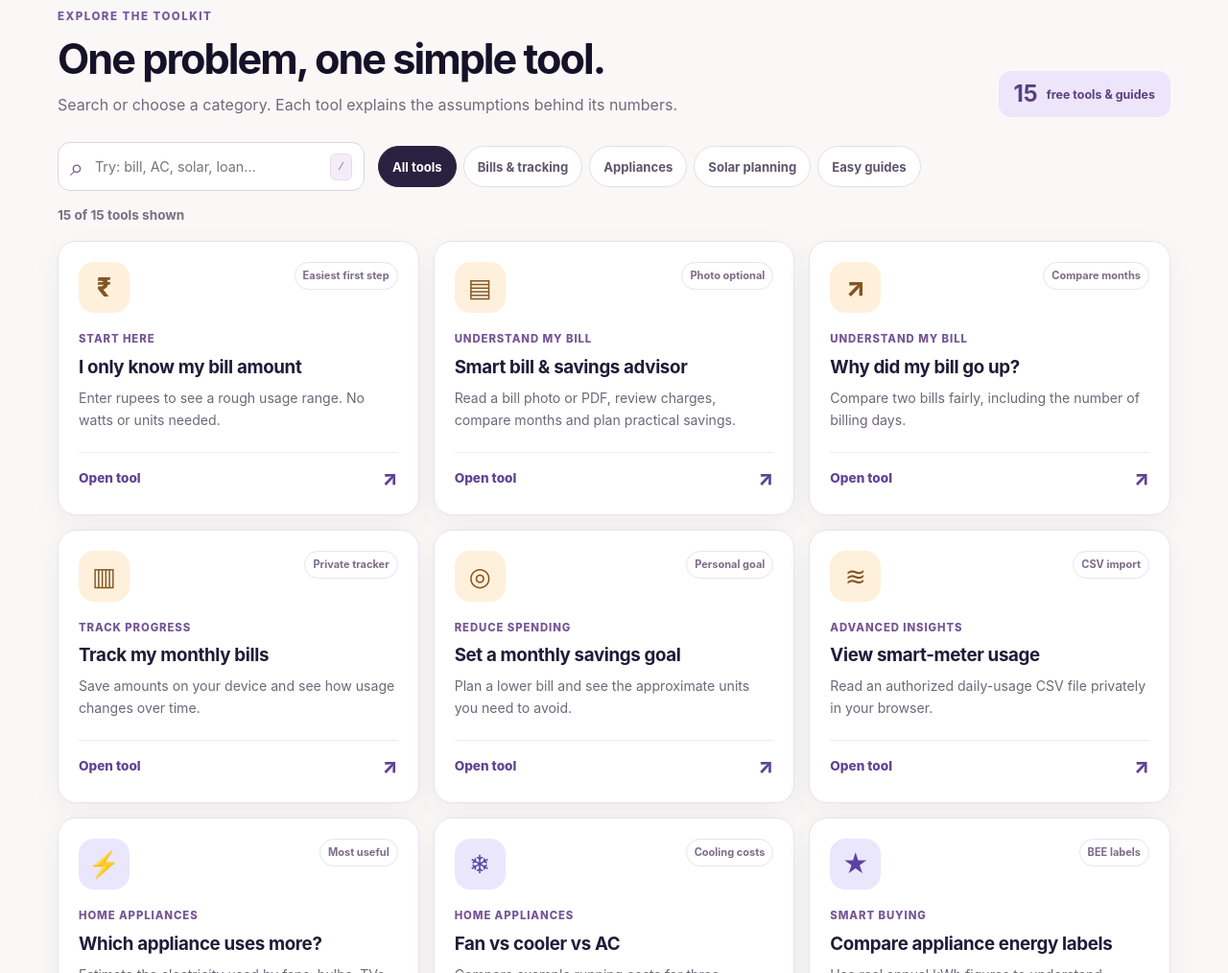
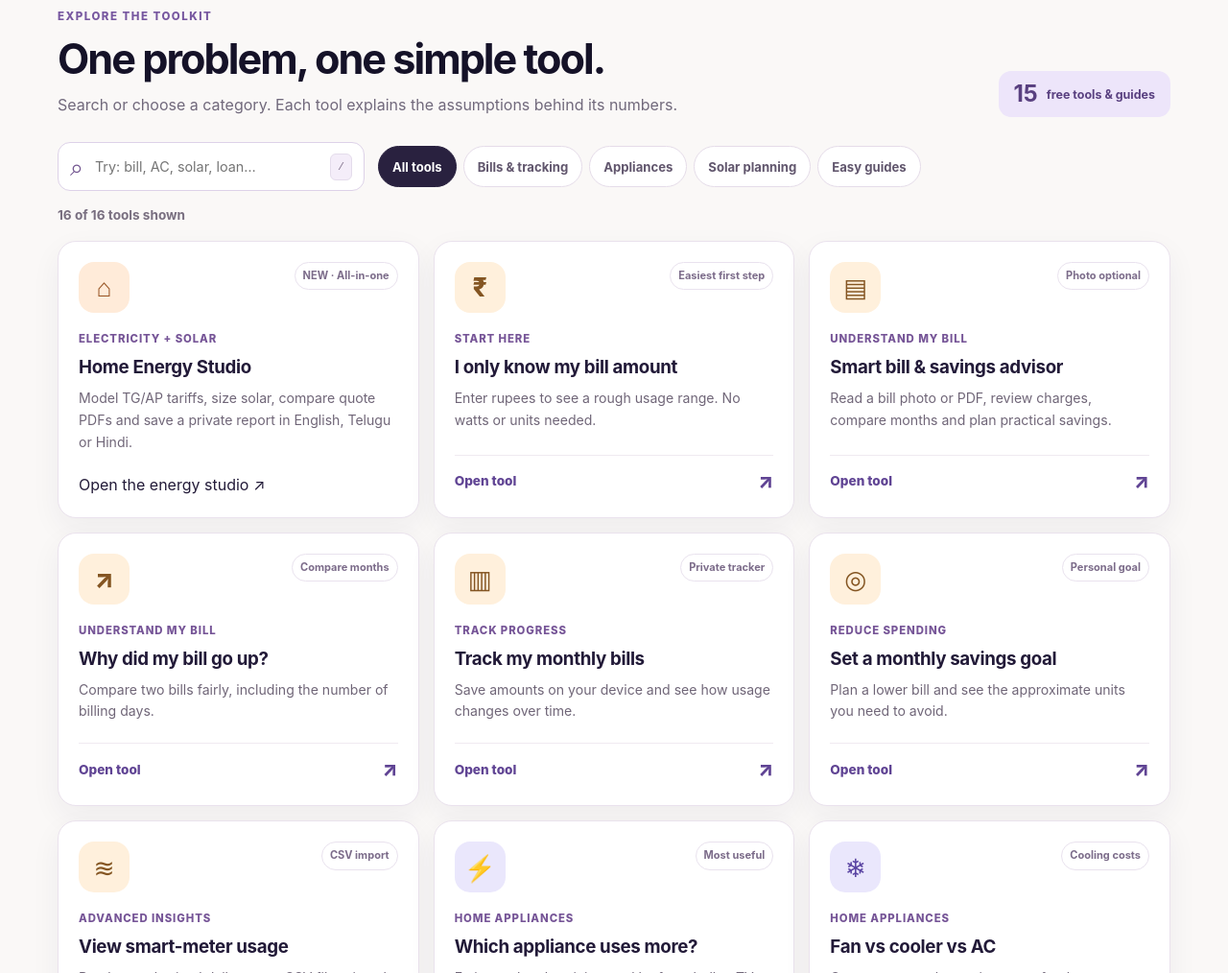
Before and after one commit to Chennamatta889/Chennamatta889.github.io, a plain HTML site: page gharwatt/energy-tools/index.html in a window 1280 px wide. Shown: the part 1359-2373 px from the top of the page at 96% size. Drawn offline with Linux system fonts and the light colour scheme.

Commit message:
GharWatt phases 1–4: connect unified energy studio to existing tools and sitemap

```diff
--- a/gharwatt/energy-tools/index.html
+++ b/gharwatt/energy-tools/index.html
@@ -16,8 +16,8 @@
 </div></div></section><section class="gw-directory" id="all-tools"><div class="wrap"><div class="gw-directory-quickstart"><strong>New: Guided Home Energy Journey</strong><p>One page for bill explanations, one-tap appliances, seven-day habits and monthly progress. Detailed tools remain available below.</p><a href="../discover/" class="btn btn-primary">Explore without knowing watts →</a></div>
 <div class="gw-directory-heading"><div><span class="gw-directory-eyebrow">EXPLORE THE TOOLKIT</span><h2>One problem, one simple tool.</h2><p>Search or choose a category. Each tool explains the assumptions behind its numbers.</p></div><div class="gw-directory-count-chip"><strong>15</strong><span>free tools & guides</span></div></div>
 <div class="gw-directory-toolbar"><label class="gw-search-box" for="gw-tool-search"><span aria-hidden="true">⌕</span><span class="sr-only">Search free electricity tools</span><input id="gw-tool-search" type="search" placeholder="Try: bill, AC, solar, loan…" autocomplete="off"><kbd>/</kbd></label><div class="gw-filter-strip" role="group" aria-label="Filter tools by category"><button class="gw-filter-chip is-selected" type="button" data-gw-filter="all" aria-pressed="true">All tools</button><button class="gw-filter-chip" type="button" data-gw-filter="bills" aria-pressed="false">Bills & tracking</button><button class="gw-filter-chip" type="button" data-gw-filter="appliances" aria-pressed="false">Appliances</button><button class="gw-filter-chip" type="button" data-gw-filter="solar" aria-pressed="false">Solar planning</button><button class="gw-filter-chip" type="button" data-gw-filter="guides" aria-pressed="false">Easy guides</button></div></div>
-<p id="gw-result-count" class="gw-result-count" role="status" aria-live="polite">Showing all 15 tools</p>
-<div class="gw-directory-grid" id="gw-directory-grid"><a href="../electricity-bill/" class="gw-directory-card" data-gw-tool-card data-category="bills" data-search="I only know my bill amount Enter rupees to see a rough usage range. No watts or units needed. Start here rupees cash cost monthly electricity bill amount Easiest first step" aria-label="I only know my bill amount">
+<p id="gw-result-count" class="gw-result-count" role="status" aria-live="polite">Showing all 16 tools</p>
+<div class="gw-directory-grid" id="gw-directory-grid"><a href="../home-energy-studio/" class="gw-directory-card" data-gw-tool-card data-category="solar bills guides" data-search="Home Energy Studio Telangana Andhra Pradesh 2026 electricity slab tariff calculator rooftop solar sizing compare installer quotes PDF photo local OCR save report Telugu Hindi"><div class="gw-directory-card-top"><span class="gw-directory-icon gw-directory-icon-solar" aria-hidden="true">⌂</span><span class="gw-directory-tag">NEW · All-in-one</span></div><span class="gw-directory-category">Electricity + Solar</span><h3>Home Energy Studio</h3><p>Model TG/AP tariffs, size solar, compare quote PDFs and save a private report in English, Telugu or Hindi.</p><span class="gw-directory-action">Open the energy studio ↗</span></a><a href="../electricity-bill/" class="gw-directory-card" data-gw-tool-card data-category="bills" data-search="I only know my bill amount Enter rupees to see a rough usage range. No watts or units needed. Start here rupees cash cost monthly electricity bill amount Easiest first step" aria-label="I only know my bill amount">
 <div class="gw-directory-card-top"><span class="gw-directory-icon gw-directory-icon-bills" aria-hidden="true">₹</span><span class="gw-directory-tag">Easiest first step</span></div>
 <span class="gw-directory-category">Start here</span><h3>I only know my bill amount</h3><p>Enter rupees to see a rough usage range. No watts or units needed.</p><span class="gw-directory-visit">Open tool <span aria-hidden="true">↗</span></span></a>
 <a href="../bill-reader/" class="gw-directory-card" data-gw-tool-card data-category="bills" data-search="Smart electricity bill advisor photo PDF charges compare months personalized appliance savings plan understand my bill OCR photo" aria-label="Smart electricity bill advisor">
```
